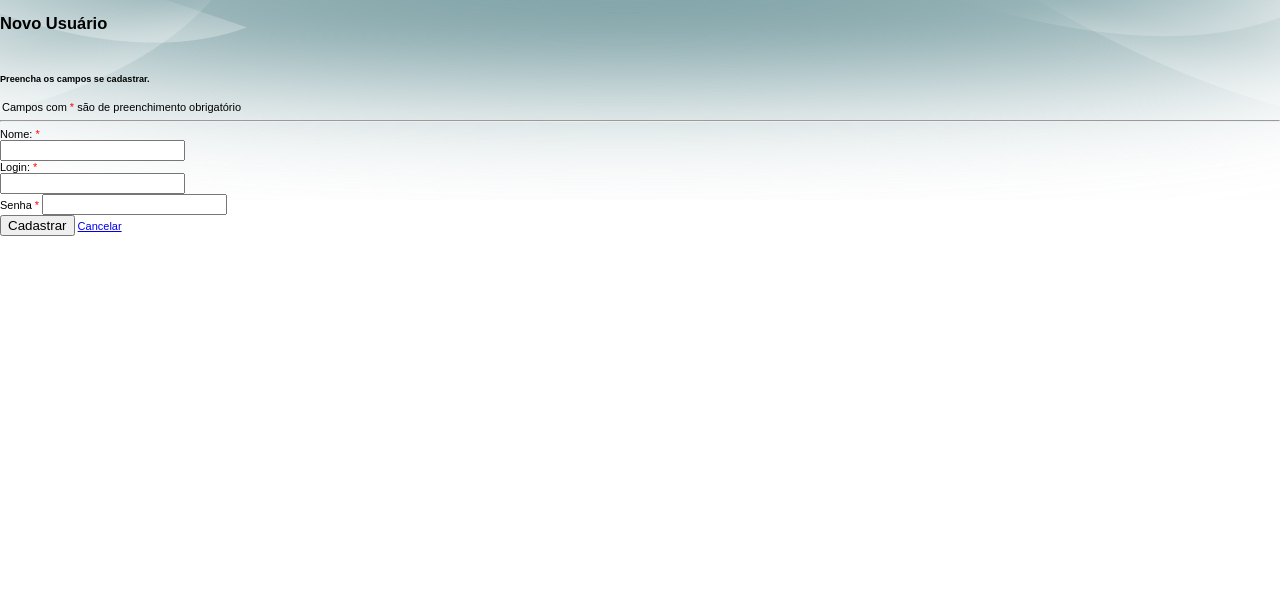
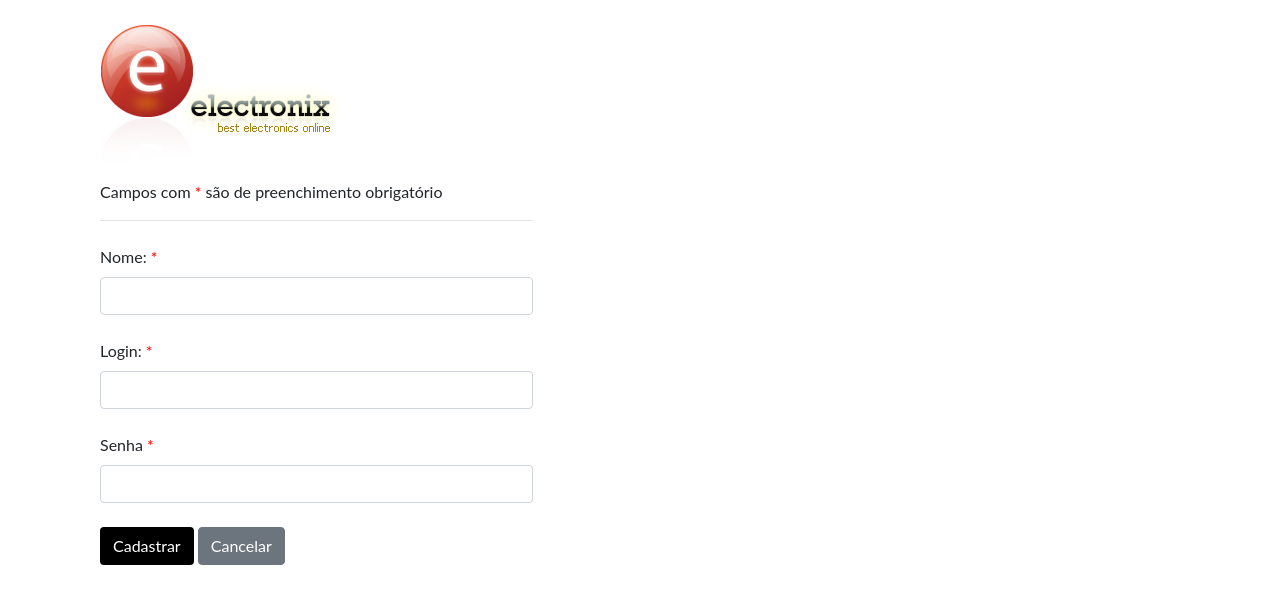
Before and after one commit to eltonbgomes/ecomerce, a PHP site: page /usuario_cadastrar.php in a window 1280 px wide. Shown: the top 604 px of the page. Run offline with PHP 8.4, Linux system fonts and the light colour scheme.

Commit message:
login index

```diff
--- a/head.php
+++ b/head.php
@@ -1,5 +1,13 @@
 <head>
-	<meta http-equiv="Content-Type" content="text/html; charset=windows-1252" />
-    <link rel="stylesheet" type="text/css" href="style.css" />
-    <script type="text/javascript" src="js/boxOver.js"></script>
+    <title>Electronix Store</title>
+    <link rel="shortcut icon" href="images/icon.ico" >
+    <meta charset="utf-8">
+    <meta name="viewport" content="width=device-width, initial-scale=1, shrink-to-fit=no">
+    <meta name="description" content="">
+    <meta name="author" content="">
+
+    <link href="vendor/bootstrap/css/bootstrap.min.css" rel="stylesheet">
+    <link href="vendor/bootstrap/js/bootstrap.min.js" rel="stylesheet">
+    <link href="vendor/jquery/jquery1.11.1.min.js" rel="stylesheet">
+    <link href="vendor/style/login.css" rel="stylesheet">
 </head>
--- a/login.php
+++ b/login.php
@@ -34,9 +34,7 @@ if(isset($_POST["login"]) && isset($_POST["senha"])){
 <!DOCTYPE html>
 <html lang="pt-br">
 
-<meta http-equiv="Content-Type" content="text/html; charset=windows-1252" />
-<link rel="stylesheet" type="text/css" href="style.css" />
-<script type="text/javascript" src="js/boxOver.js"></script>
+<?php include("head.php"); ?>
 
 <body>
 
@@ -46,7 +44,6 @@ if(isset($_POST["login"]) && isset($_POST["senha"])){
                 <form method="post" action="login.php">
                     <div class="form-group">
                         <div> <a href="#"><img src="images/logo.png" alt="" border="0" width="237" height="140" /></a> </div>
-                        <!-- end of oferte_content-->
                     </div>
                     <div class="form-group">
                         <label>Login</label>
--- a/logout.php
+++ b/logout.php
@@ -2,8 +2,8 @@
 	session_start();
 	if(isset($_SESSION['logado'])){
 		session_destroy();
-		header("Location:login.php");
+		header("Location:index.php");
 	}else{
-		echo "Não foi possível destruir a sessão.";
+		header("Location:index.php");
 	}
 ?>
--- a/usuario_cadastrar.php
+++ b/usuario_cadastrar.php
@@ -27,16 +27,16 @@
 	<div class="container mt-4 mb-4">
 		<div class="col-md-5">
 			<form class="form"  method="POST" action="usuario_cadastrar.php">
-				<h2 class="text-primary">Novo Usuário</h2>
-				<br>
-				<h5 class="text-secondary">Preencha os campos se cadastrar.</h5>
+				<div class="form-group">
+					<div> <a href="#"><img src="images/logo.png" alt="" border="0" width="237" height="140" /></a> </div>
+				</div>
 				<p>Campos com <font color="red"> * </font>são de preenchimento obrigatório</p>
 				<hr>
 				<div class="form-group">
 					<div class="row">
 						<div class="col-md-12 mt-2">
 							<label>Nome:<font color="red"> * </font></label><br>
-							<input type="text" class="form-control" name="login" required>
+							<input type="text" class="form-control" name="nome" required>
 						</div>
 					</div>
 				</div>
@@ -44,7 +44,7 @@
 					<div class="row">
 						<div class="col-md-12 mt-2">
 							<label>Login:<font color="red"> * </font></label><br>
-							<input type="text" class="form-control "name="nome" required>
+							<input type="text" class="form-control "name="login" required>
 						</div>
 					</div>
 				</div>
@@ -59,8 +59,8 @@
 				<div class="form-group">
 					<div class="row">
 						<div class="col-md-12 mt-2">
-							<button type="submit" class="btn btn-primary">Cadastrar</button>
-							<a class="btn btn-warning" href="index.php">Cancelar</a>
+							<button type="submit" class="btn btn-black">Cadastrar</button>
+							<a class="btn btn-secondary" href="index.php">Cancelar</a>
 						</div>
 					</div>
 				</div>
```
Also changed, not shown: head_login.php (deleted, +0 -13 lines), index.php (+9 -3 lines).
